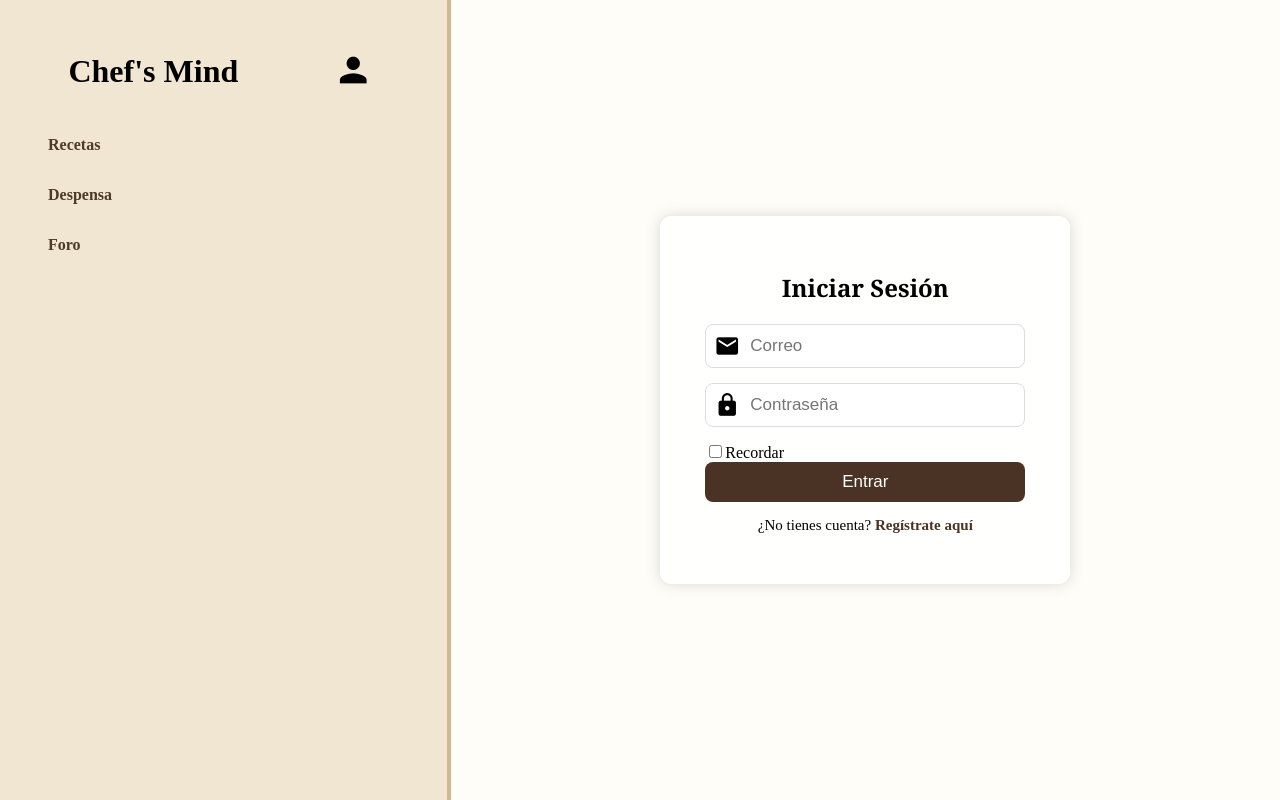
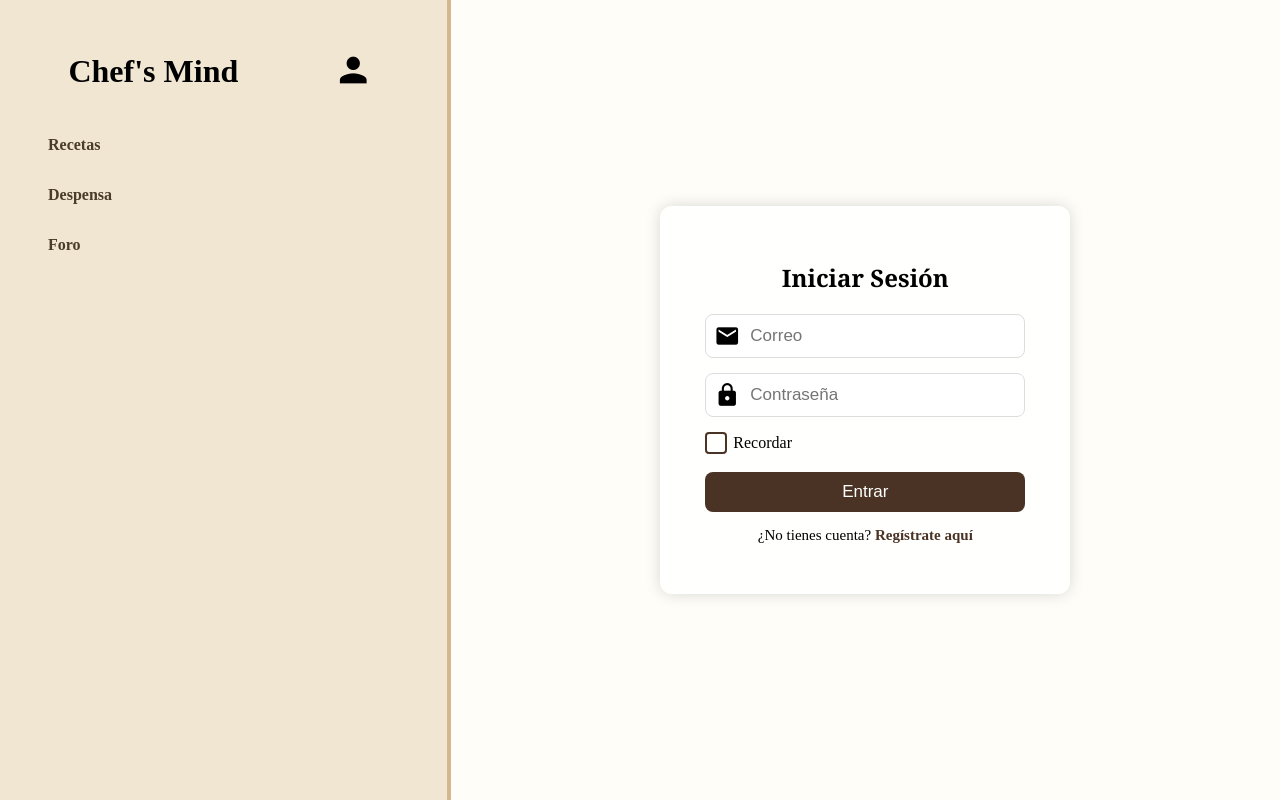
Before and after one commit to cpifpalanturinges/proyectosintegrados-HectorDominguezG, an Angular app in the folder front/ChefMind/: page /login in a window 1280 px wide. Built offline with nearby package versions, Linux system fonts and the light colour scheme.

Commit message:
arreglando el checkbox

```diff
--- a/front/ChefMind/src/app/pages/login/login.component.css
+++ b/front/ChefMind/src/app/pages/login/login.component.css
@@ -68,3 +68,54 @@
   font-weight: bold;
   text-decoration: none;
 }
+
+.remember-row {
+  text-align: left;
+  margin-bottom: 18px;
+}
+
+.remember-me {
+  display: flex;
+  align-items: center;
+  gap: 6px;
+}
+
+.remember-checkbox {
+  opacity: 0;
+  position: absolute;
+  width: 0;
+  height: 0;
+}
+
+.checkmark {
+  width: 18px;
+  height: 18px;
+  border: 2px solid #4a3325;
+  border-radius: 4px;
+  display: inline-block;
+  position: relative;
+  transition: all 0.2s ease-in-out;
+  cursor: pointer;
+}
+
+.remember-checkbox:checked + .checkmark {
+  background-color: #4a3325;
+  border-color: #4a3325;
+}
+
+.checkmark::after {
+  content: "";
+  position: absolute;
+  display: none;
+  left: 4px;
+  top: 0px;
+  width: 5px;
+  height: 10px;
+  border: solid white;
+  border-width: 0 2px 2px 0;
+  transform: rotate(45deg);
+}
+
+.remember-checkbox:checked + .checkmark::after {
+  display: block;
+}
--- a/front/ChefMind/src/app/pages/login/login.component.html
+++ b/front/ChefMind/src/app/pages/login/login.component.html
@@ -19,9 +19,12 @@
         </small>
       </div>
 
-      <div class="remember-container">
-        <input type="checkbox" id="rememberLogin" [(ngModel)]="remember" [ngModelOptions]="{ standalone: true }">
-        <label for="rememberLogin">Recordar</label>
+      <div class="remember-row">
+        <label class="remember-me" for="remember-checkbox">
+          <input type="checkbox" id="remember-checkbox" class="remember-checkbox" [(ngModel)]="remember" [ngModelOptions]="{ standalone: true }">
+          <span class="checkmark"></span>
+          Recordar
+        </label>
       </div>
 
       <button class="btn" type="submit" [disabled]="form.invalid">Entrar</button>
```
